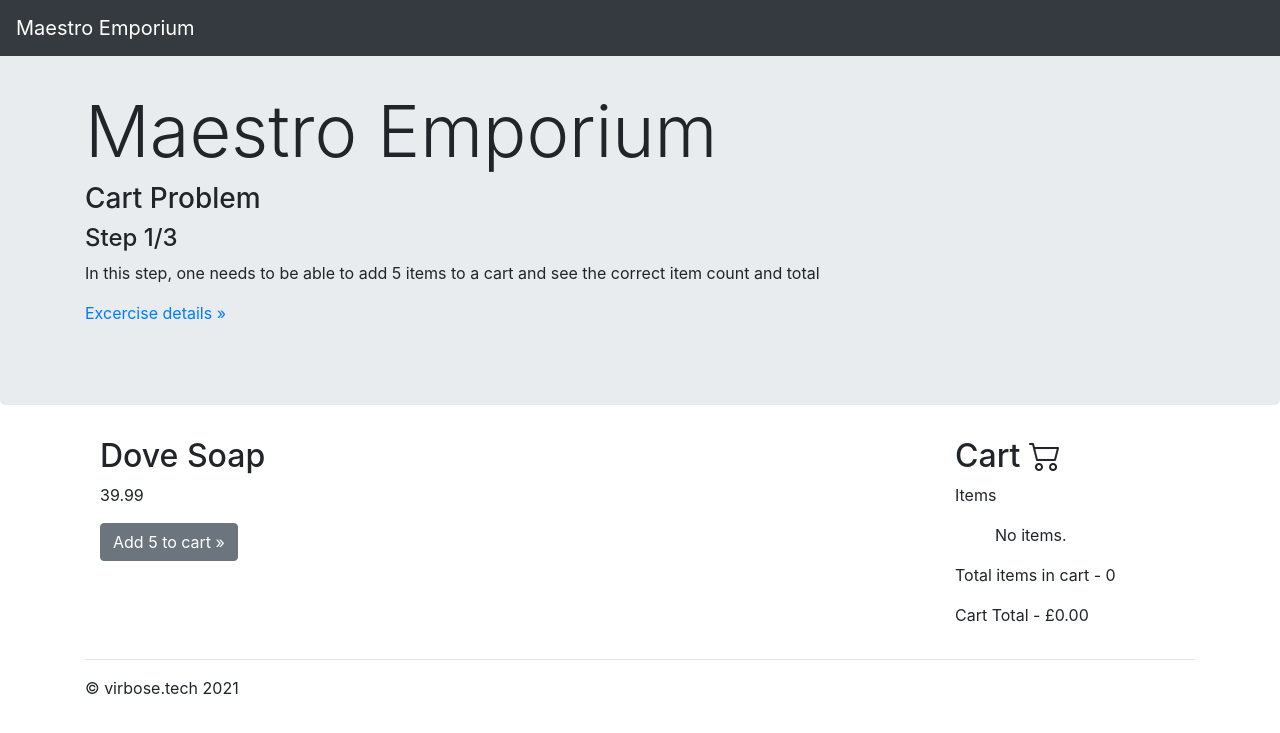
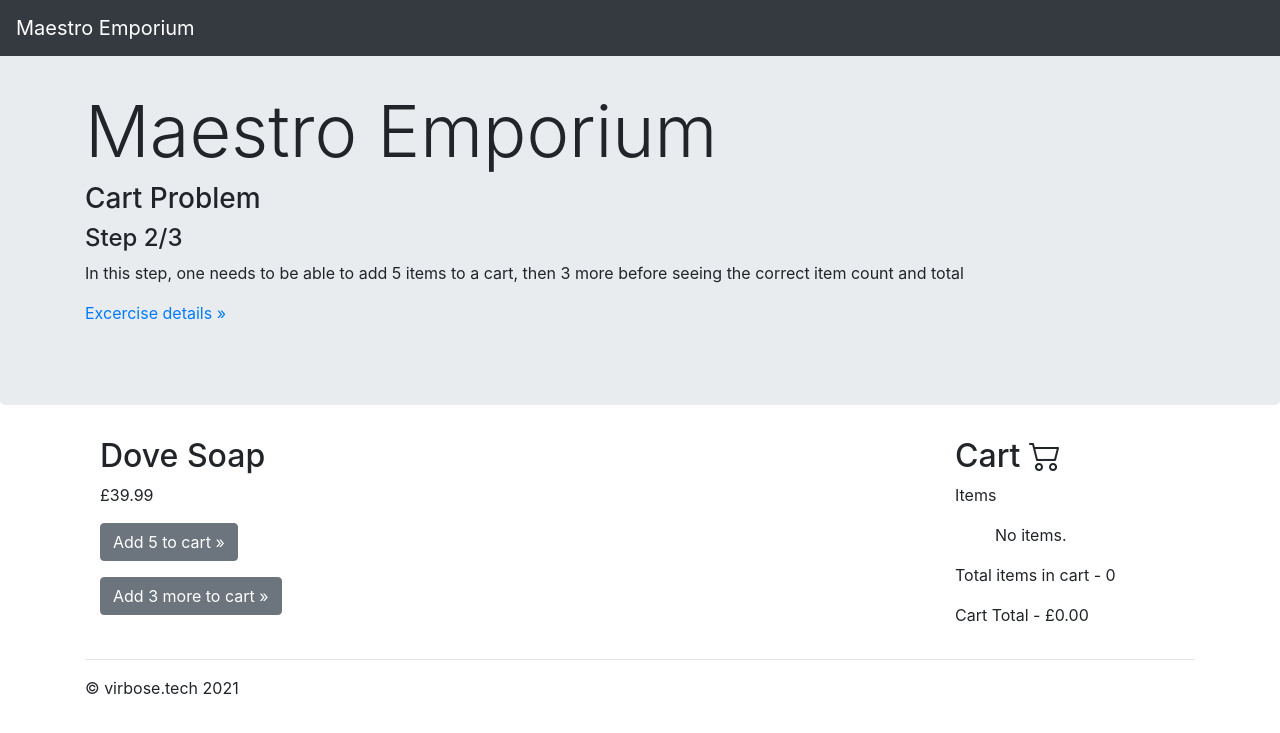
Before and after one commit to virbose/maestro-emporium, a Django app: page / in a window 1280 px wide. Shown: the top 733 px of the page. Run offline with Django 3.2, Linux system fonts and the light colour scheme; data comes from the database, SQL or seed files in the repository; data that the repository does not hold is empty; some libraries are stand-ins or nearby versions.

Commit message:
second stage done (#3)
Co-authored-by: Vlad Birtocian <>

```diff
--- a/maemp/shop/templates/shop/home.html
+++ b/maemp/shop/templates/shop/home.html
@@ -18,12 +18,12 @@
             <div class="container">
                 <h1 class="display-3">Maestro Emporium</h1>
                 <h3>Cart Problem</h3>
-                <h4>Step 1/3</h4>
-                <p>In this step, one needs to be able to add 5 items to a cart and see the
+                <h4>Step 2/3</h4>
+                <p>In this step, one needs to be able to add 5 items to a cart, then 3 more before seeing the
                     correct item count and total</p>
-                <p><a data-toggle="collapse" href="#collapseStep1" role="button" aria-expanded="false"
-                      aria-controls="collapseStep1">Excercise details &raquo;</a></p>
-                <div class="collapse" id="collapseStep1">
+                <p><a data-toggle="collapse" href="#collapseStep2" role="button" aria-expanded="false"
+                      aria-controls="collapseStep2">Excercise details &raquo;</a></p>
+                <div class="collapse" id="collapseStep2">
                     <div class="card card-body">
                         <p>Given:</p>
                         <ul>
@@ -40,12 +40,13 @@
 
                         <ul>
                             <li>The user adds 5 Dove Soaps to the shopping cart</li>
+                            <li>And then adds another 3 Dove Soaps to the shopping cart</li>
                         </ul>
                         <p>Then:</p>
 
                         <ul>
-                            <li>The shopping cart should contain 5 Dove Soaps each with a unit price of 39.99</li>
-                            <li>And the shopping cart’s total price should equal 199.95</li>
+                            <li>The shopping cart should contain 8 Dove Soaps each with a unit price of 39.99</li>
+                            <li>And the shopping cart’s total price should equal 319.92</li>
                         </ul>
                     </div>
                 </div>
@@ -59,10 +60,16 @@
                     {% for product in products %}
                         <div class="col-md-4">
                             <h2>{{ product.name }}</h2>
-                            <p>{{ product.item_price|floatformat:"-2" }}</p>
+                            <p>£{{ product.item_price|floatformat:"-2" }}</p>
                             <p><a class="btn btn-secondary"
                                   href="{% url 'add_to_cart' product_id=product.pk quantity=5 %}" role="button">Add 5 to
-                                cart &raquo;</a></p>
+                                cart &raquo;</a>
+                            </p>
+                            <p>
+                                <a class="btn btn-secondary"
+                                   href="{% url 'add_to_cart' product_id=product.pk quantity=3 %}" role="button">Add 3
+                                    more to cart &raquo;</a>
+                            </p>
                         </div>
                     {% empty %}
                         <div class="col-md-12">
--- a/maemp/shop/views.py
+++ b/maemp/shop/views.py
@@ -25,6 +25,11 @@ class AddToCartView(View):
         product_id = kwargs.get('product_id')
         quantity = kwargs.get('quantity')
         if product_id and quantity:
-            CartItem.objects.create(cart_id=cart_id, product_id=product_id, item_qty=quantity)
+            try:
+                ci = CartItem.objects.get(cart_id=cart_id, product_id=product_id)
+                ci.item_qty += int(quantity)
+                ci.save(update_fields=('item_qty',))
+            except CartItem.DoesNotExist:
+                CartItem.objects.create(cart_id=cart_id, product_id=product_id, item_qty=quantity)
 
         return HttpResponseRedirect(reverse('shop_home'))
```
Also changed, not shown: maemp/shop/tests/test_models.py (+40 -0 lines), maemp/shop/tests/test_views.py (+11 -3 lines).
